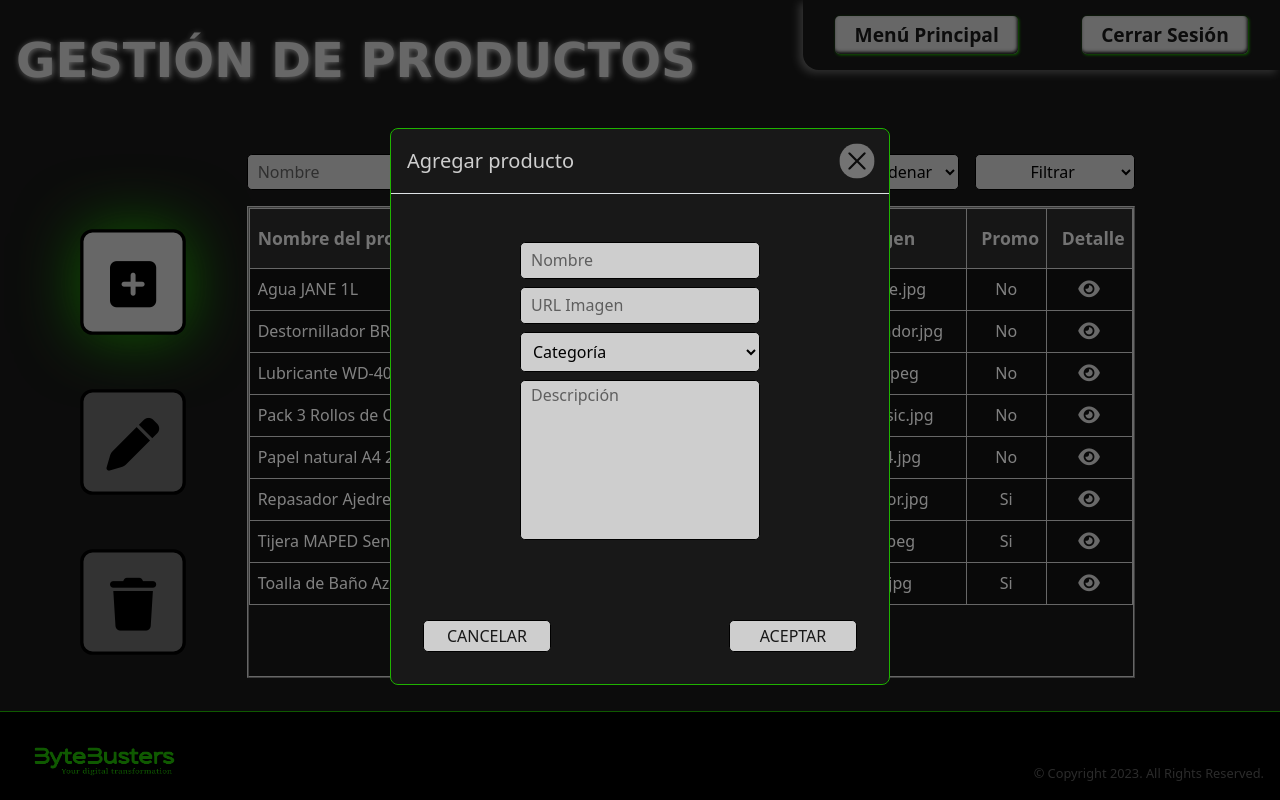
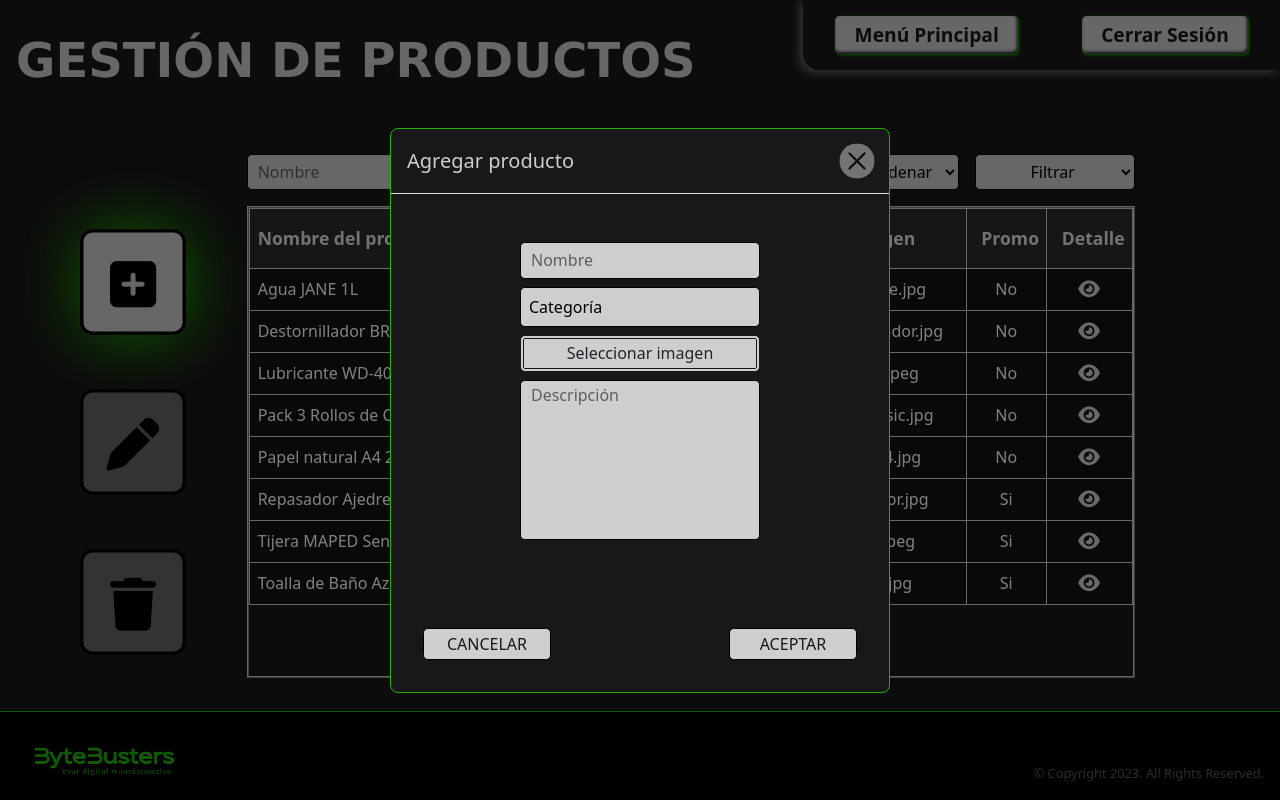
Before and after one commit to ByteBustersUy/Backoffice, a PHP site: page /pages/abm-productos.php in a window 1280 px wide, after a click that opens the changed part. Run offline with PHP 8.4, Linux system fonts and the light colour scheme; data comes from the database, SQL or seed files in the repository.

Commit message:
refactor js

```diff
--- a/pages/abm-productos.php
+++ b/pages/abm-productos.php
@@ -91,8 +91,7 @@
                         </div>
                         <div class="modal-body">
                             <form id="formAbmProduct" class="form-abm" action="" method="post">
-                                <input type="text" name="nombre" placeholder="Nombre" required autocomplete="off">
-                                <input type="text" name="imagen" placeholder="URL Imagen" required autocomplete="off">
+                                <input id="nombre" type="text" name="nombre" placeholder="Nombre" required autocomplete="off">
                                 <select name="categoria" id="categoria" required>
                                     <option selected hidden value="">Categoría</option>
                                     <?php
@@ -100,10 +99,13 @@
                                     echo $options;
                                     ?>
                                 </select>
+                                <label id="uploadLabel" for="btnUploadImage">Seleccionar imagen</label>
+                                <input id="btnUploadImage" type="file" name="imagen" accept=".jpg, .jpeg, .png, .gif" required>
                                 <textarea name="descripcion" id="descripcion" placeholder="Descripción" required autocomplete="off"></textarea>
+                                <label id="errorMessageModal"></label>
                                 <div class="buttons">
                                     <button id="btnCancelModal" type="button" data-bs-dismiss="modal" aria-label="Close">CANCELAR</button>
-                                    <button type="submit">ACEPTAR</button>
+                                    <button id="btnSubmitModal" type="submit">ACEPTAR</button>
                                 </div>
                             </form>
                         </div>
--- a/pages/abm-usuarios.php
+++ b/pages/abm-usuarios.php
@@ -92,7 +92,7 @@
                 </div>
                 <div class="modal-body">
                     <form id="formAbmUser" class="form-abm" action="" method="post">
-                        <input type="text" name="nombre" placeholder="Primer nombre" required autocomplete="off">
+                        <input id="nombre" type="text" name="nombre" placeholder="Primer nombre" required autocomplete="off">
                         <input type="text" name="apellido" placeholder="Apellidos" required autocomplete="off">
                         <input type="text" name="cedula" placeholder="Cédula de identidad" required autocomplete="off">
                         <input type="text" name="email" placeholder="Email" required autocomplete="off">
@@ -107,6 +107,7 @@
                                 <input class="chkbox-roles" type="checkbox" name="check-vendedor" id="check-vendedor" value="2">
                             </div>
                         </div>
+                        <label id="errorMessageModal"></label>
                         <div class="buttons">
                             <button id="btnCancelModal" type="button" data-bs-dismiss="modal" aria-label="Close">CANCELAR</button>
                             <button id="btnSubmitModal" type="submit">ACEPTAR</button>
--- a/styles/style.css
+++ b/styles/style.css
@@ -6,6 +6,7 @@
     --color-3: #cecece;
     --color-4: #000000;
     --color-5: #b8b8b878;
+    --error-color: #e01818;
     --transparent-color: #00000000;
 
     /* ---- BACKGROUNDS ---- */
@@ -42,9 +43,19 @@ button:active {
     box-shadow: inset 1px 1px var(--color-1);
 }
 
-input {
-    height: 2.3rem;
+#btnUploadImage{
+    display: none;
 }
+
+#errorMessageModal{
+    color: var(--error-color);
+    font-size: .8rem;
+    font-family: var(--primary-font-family);
+    display: flex;
+    justify-content: center;
+    padding-top: .5rem;
+}
+
 
 input:focus {
     outline: none;
@@ -59,7 +70,6 @@ h1 {
     font-weight: bolder;
     text-align: center;
     padding-top: 3rem;
-    filter: drop-shadow(1px 1px .2rem var(--light-text-color));
 }
 
 html {
@@ -72,6 +82,7 @@ body {
 }
 
 input {
+    height: 2.3rem;
     outline: none;
     text-indent: .5rem;
     border-radius: .3rem;
@@ -430,8 +441,8 @@ thead tr .roles{
 }
 
 .modal-content {
-    display: flex;
-    flex-direction: column;
+    /* display: flex; */
+    /* flex-direction: column; */
     width: 100%;
     color: var(--bs-modal-color);
     border: 1.2px solid var(--bytebusters-color);
@@ -449,6 +460,21 @@ thead tr .roles{
     margin-top: .5rem;
 }
 
+.form-abm #uploadLabel {
+    outline: none;
+    width: 15rem;
+    margin: auto;
+    display: flex;
+    justify-content: center;
+    align-items: center;
+    height: 2.3rem;
+    margin-top: 0.5rem;
+    border-radius: .3rem;
+    border: 4px double var(--color-1);
+    background-color: var(--background-color-light);
+}
+
+
 .form-abm textarea {
     display: flex;
     min-width: 15rem;
@@ -464,6 +490,9 @@ thead tr .roles{
     height: 2.5rem;
     margin: auto;
     margin-top: .5rem;
+    appearance: none;
+            -webkit-appearance: none;
+            -moz-appearance: none;
 }
 
 .chkbox-labels {
```
Also changed, not shown: js/abm-productos.js (+52 -62 lines), js/abm-usuarios.js (+30 -17 lines).
